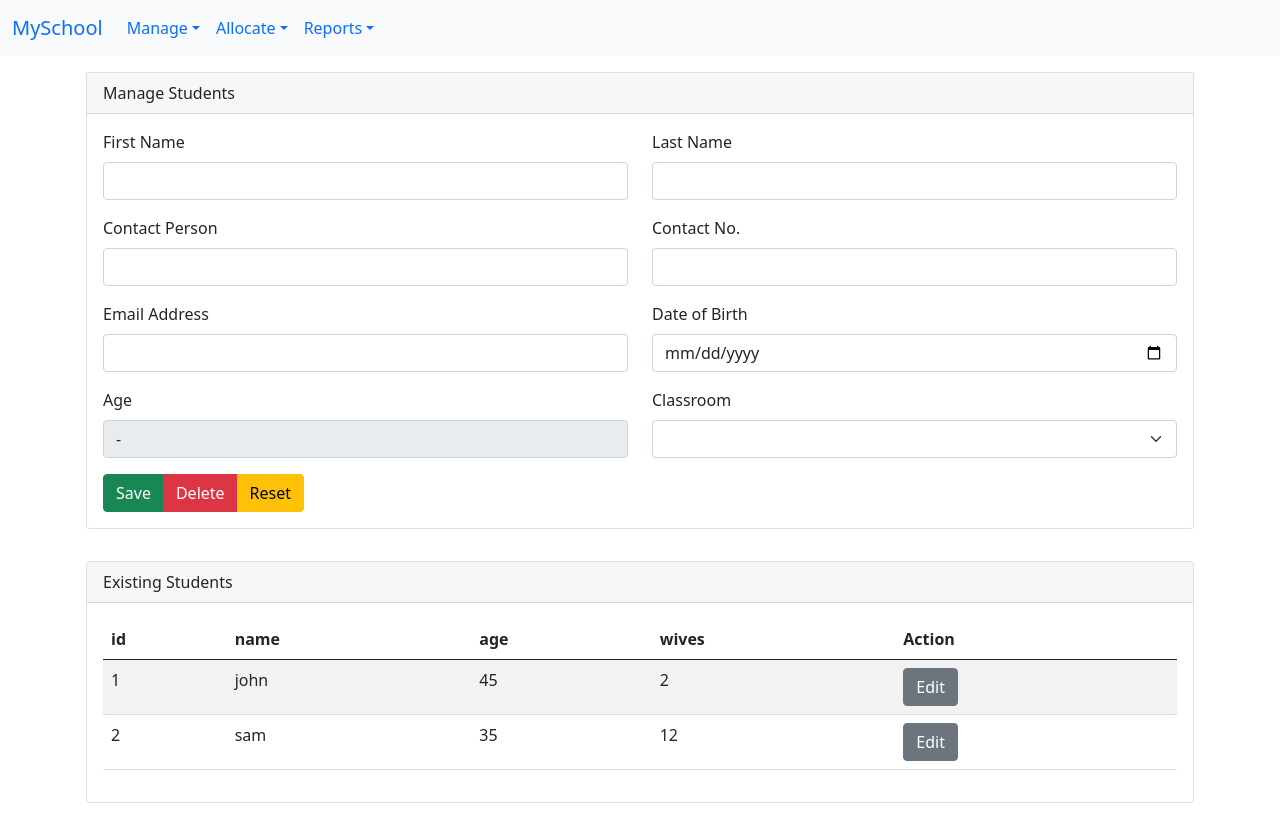
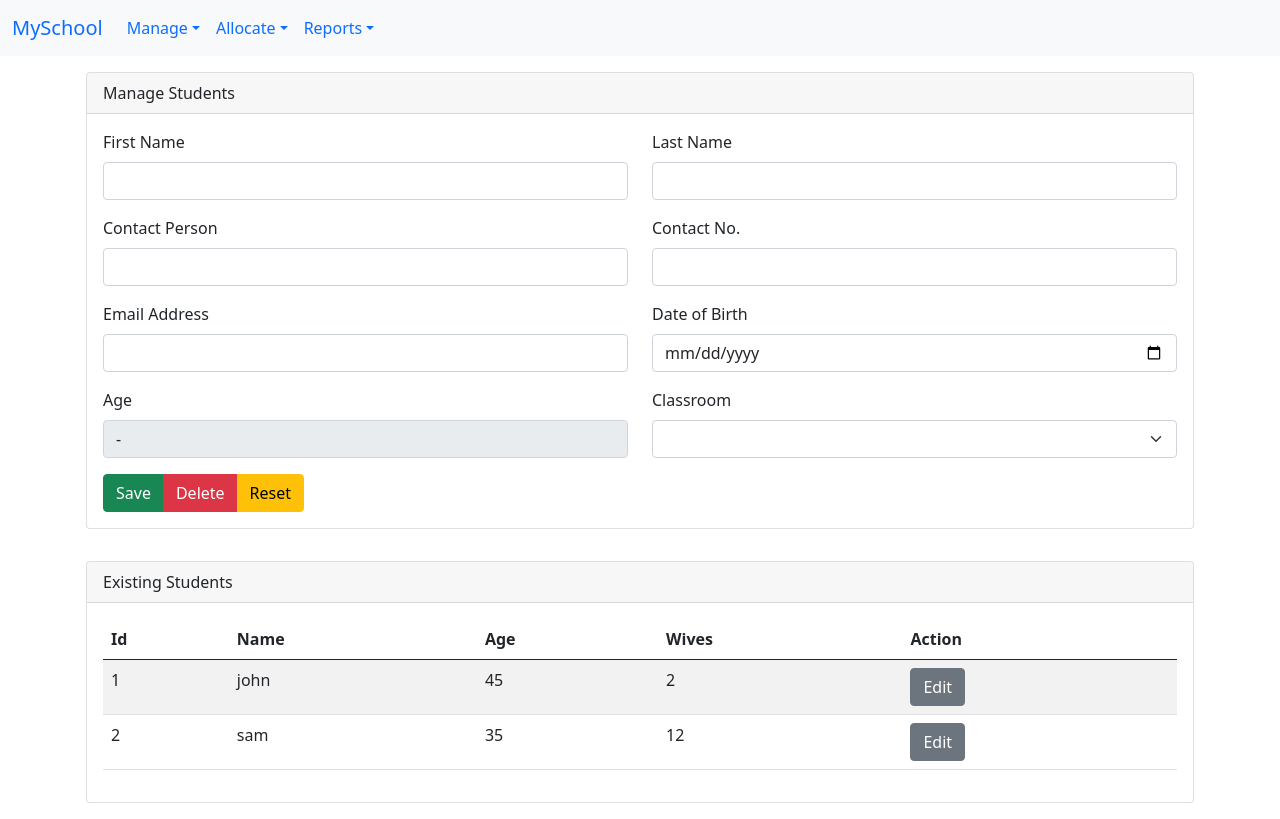
Before and after one commit to Bumbl3b33/school-management-system, a React (Create React App) app: page /manage/students in a window 1280 px wide. Built offline with nearby package versions, Linux system fonts and the light colour scheme.

Commit message:
Added helper function to dynamically generate table headers

```diff
--- a/src/components/common/customTable/CustomTable.jsx
+++ b/src/components/common/customTable/CustomTable.jsx
@@ -1,13 +1,14 @@
 import { Table, Button } from "reactstrap";
-
+import TableHeader from "../../../utils/tableHeader/TableHeader"
 const CustomTable = ({ table, buttonHandler, buttonText }) => {
   return (
     <Table striped>
       <thead>
         <tr>
+
           {table &&
             <>
-              {Object.keys(table[0]).map((key, index) => <th key={index}> {key} </th>)}
+              {Object.keys(table[0]).map((key, index) => <th key={index}> {TableHeader(key)} </th>)}
               {buttonHandler && <th>Action</th>}
             </>}
         </tr>
--- /dev/null
+++ b/src/utils/tableHeader/TableHeader.jsx
@@ -0,0 +1,15 @@
+/**
+ * Converts camelcase word to separated Uppercase words (camelCase => Camel Case)
+ * @param {*} camelCaseTitle
+ * returns string of capitalized words
+ */
+const TableHeader = (camelCaseTitle) => {
+
+    return (
+        String(camelCaseTitle)
+            .replace(/([A-Z])/g, ' $1')
+            .replace(/^./, function (str) { return str.toUpperCase(); }
+        ))
+}
+
+export default TableHeader;
```
